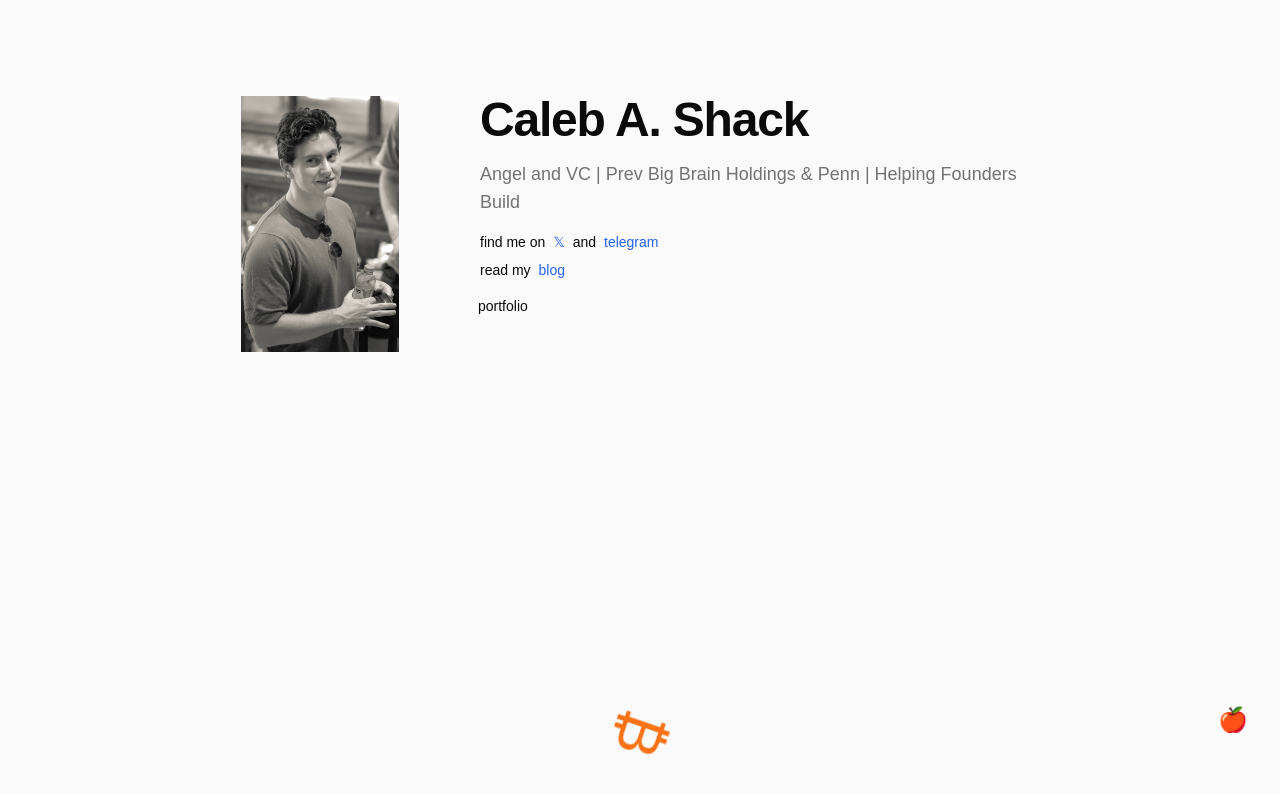
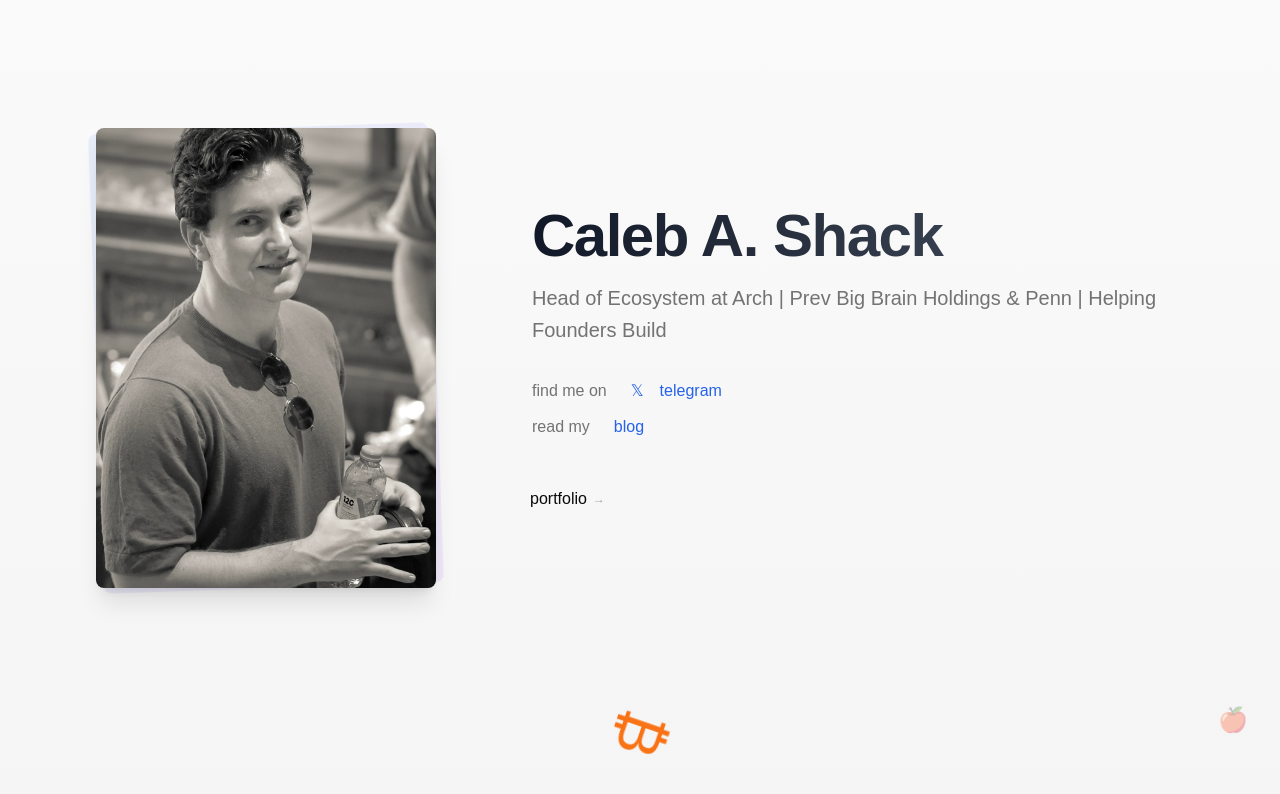
Before and after one commit to 0xShack/personal-website, a Next.js app: page / in a window 1280 px wide. Shown: the top 794 px of the page. Built offline with nearby package versions, Linux system fonts and the light colour scheme.

Commit message:
update style

```diff
--- a/src/app/page.tsx
+++ b/src/app/page.tsx
@@ -6,76 +6,81 @@ import { SnakeGameWrapper } from '@/components/snake/SnakeGameWrapper'
 
 export default function Home() {
   return (
-    <main className="min-h-screen bg-[#FAFAFA] dark:bg-[#0A0A0A]">
-      <div className="flex flex-col min-h-screen relative">
-        <div className="flex gap-16 max-w-4xl mx-auto pt-24 px-8">
-          {/* Profile Picture */}
-          <div className="w-48 h-64 relative flex-shrink-0">
+    <main className="min-h-screen bg-gradient-to-b from-[#FAFAFA] to-[#F5F5F5] dark:from-[#0A0A0A] dark:to-[#111111]">
+      <div className="flex flex-col min-h-screen relative max-w-6xl mx-auto">
+        {/* Hero Section */}
+        <div className="flex flex-col lg:flex-row gap-12 lg:gap-24 pt-32 px-8">
+          {/* Profile Picture Container */}
+          <div className="relative w-48 h-64 lg:w-[340px] lg:h-[460px] flex-shrink-0">
+            <div className="absolute inset-0 bg-gradient-to-br from-blue-500/10 to-purple-500/10 dark:from-blue-500/20 dark:to-purple-500/20 rounded-lg -rotate-2"></div>
             <Image
               src="/pfp.jpeg"
               alt="Caleb A. Shack"
               fill
-              className="object-contain rounded-sm"
+              className="object-cover rounded-lg shadow-xl hover:scale-[1.02] transition-transform duration-300"
               priority
             />
           </div>
 
-          {/* Text Content */}
+          {/* Content Section */}
+          <div className="flex flex-col justify-center space-y-8">
+            {/* Header */}
             <div className="space-y-4">
-            {/* Header */}
-            <h1 className="text-5xl font-semibold tracking-tight">
+              <h1 className="text-6xl font-bold tracking-tight bg-gradient-to-r from-gray-900 to-gray-600 dark:from-white dark:to-gray-200 bg-clip-text text-transparent">
                 Caleb A. Shack
               </h1>
-
-            {/* Bio */}
-            <p className="text-lg text-muted-foreground font-light">
-              Angel and VC | Prev Big Brain Holdings & Penn | Helping Founders Build
+              <p className="text-xl text-muted-foreground font-light leading-relaxed max-w-2xl">
+                Head of Ecosystem at Arch | Prev Big Brain Holdings & Penn | Helping Founders Build
               </p>
+            </div>
 
             {/* Social Links */}
-            <div className="space-y-2 text-sm font-light">
-              <div className="flex gap-2 items-center">
-                find me on
+            <div className="space-y-3 text-base font-light">
+              <div className="flex items-center gap-6">
+                <span className="text-muted-foreground">find me on</span>
+                <div className="flex gap-4">
                   <Link
                     href="https://twitter.com/firstc0in"
-                  className="text-blue-600 dark:text-blue-400 hover:underline"
+                    className="text-blue-600 dark:text-blue-400 hover:text-blue-700 dark:hover:text-blue-300 transition-colors"
                     target="_blank"
                   >
                     𝕏
                   </Link>
-                {' '}and{' '}
                   <Link
                     href="https://t.me/Shack0x"
-                  className="text-blue-600 dark:text-blue-400 hover:underline"
+                    className="text-blue-600 dark:text-blue-400 hover:text-blue-700 dark:hover:text-blue-300 transition-colors"
                     target="_blank"
                   >
                     telegram
                   </Link>
                 </div>
+              </div>
 
-              <div className="flex gap-2 items-center">
-                read my
+              <div className="flex items-center gap-6">
+                <span className="text-muted-foreground">read my</span>
                 <Link
                   href="https://curiousandcritical.com"
-                  className="text-blue-600 dark:text-blue-400 hover:underline"
+                  className="text-blue-600 dark:text-blue-400 hover:text-blue-700 dark:hover:text-blue-300 transition-colors"
                 >
                   blog
                 </Link>
               </div>
             </div>
 
-            {/* Private Investments */}
+            {/* Investments Section */}
+            <div className="pt-4">
               <InvestmentsList />
+            </div>
           </div>
         </div>
 
         {/* Footer Section */}
         <div className="fixed bottom-0 left-0 right-0 pb-12">
-          {/* Apple positioned on the right */}
-          <div className="absolute right-8 bottom-16">
+          {/* Snake Game - Hidden in plain sight */}
+          <div className="absolute right-8 bottom-16 opacity-30 hover:opacity-100 transition-opacity duration-300">
             <SnakeGameWrapper />
           </div>
-          {/* Bitcoin symbol remains centered */}
+          {/* Bitcoin symbol with enhanced styling */}
           <div className="flex justify-center">
             <BitcoinSymbol />
           </div>
--- a/src/components/investments-list.tsx
+++ b/src/components/investments-list.tsx
@@ -13,20 +13,30 @@ export function InvestmentsList() {
   return (
     <Accordion type="single" collapsible className="w-full">
       <AccordionItem value="investments" className="border-0">
-        <AccordionTrigger className="hover:underline [&[data-state=open]>svg]:hidden [&>svg]:hidden text-sm font-light py-0 -ml-[2px]">
-          portfolio
+        <AccordionTrigger className="hover:text-blue-600 dark:hover:text-blue-400 transition-colors [&[data-state=open]>svg]:hidden [&>svg]:hidden text-base font-light py-0 -ml-[2px] group flex items-center">
+          <span className="flex items-center gap-1.5">
+            portfolio
+            <span className="text-gray-400 dark:text-gray-600 group-hover:text-blue-600 dark:group-hover:text-blue-400 transition-colors text-xs">
+              →
+            </span>
+          </span>
         </AccordionTrigger>
         <AccordionContent>
-          <ul className="space-y-2.5 mt-2">
+          <ul className="grid grid-cols-1 md:grid-cols-2 gap-3 mt-4">
             {investments.investments.map((investment, index) => (
-              <li key={index} className="flex items-center text-sm">
-                <span className="mr-2 text-muted-foreground">•</span>
+              <li key={index} className="group">
                 <Link
                   href={investment.website}
-                  className="text-blue-600 dark:text-blue-400 hover:underline font-light"
+                  className="flex items-center gap-2 text-sm p-2 rounded-md transition-colors
+                    bg-gray-50 hover:bg-gray-100 dark:bg-gray-900/30 dark:hover:bg-gray-900/50"
                   target="_blank"
                 >
-                  {investment.name}
+                  <span className="text-gray-400 dark:text-gray-600 group-hover:text-blue-600 dark:group-hover:text-blue-400 transition-colors text-xs opacity-0 group-hover:opacity-100 transition-opacity">
+                    *
+                  </span>
+                  <span className="text-gray-800 dark:text-gray-200 font-light group-hover:text-blue-600 dark:group-hover:text-blue-400 transition-colors">
+                    {investment.name}
+                  </span>
                 </Link>
               </li>
             ))}
--- a/src/components/snake/SnakeGame.tsx
+++ b/src/components/snake/SnakeGame.tsx
@@ -48,7 +48,11 @@ export const SnakeGame: React.FC = () => {
           onClick={gameState.isGameOver ? startGame : togglePause}
           className={styles.button}
         >
-          {gameState.isGameOver ? 'Start New Game' : (isRunning ? 'Pause' : 'Resume')}
+          {gameState.isGameOver
+            ? 'Start New Game'
+            : (gameState.isFirstGame
+                ? 'Start'
+                : (isRunning ? 'Pause' : 'Resume'))}
         </button>
       </div>
     </div>
--- a/src/components/snake/types.ts
+++ b/src/components/snake/types.ts
@@ -11,4 +11,5 @@ export type GameState = {
   direction: Direction;
   isGameOver: boolean;
   score: number;
+  isFirstGame: boolean;
 };
--- a/src/components/snake/useGameLogic.ts
+++ b/src/components/snake/useGameLogic.ts
@@ -10,6 +10,7 @@ const createInitialState = (): GameState => ({
   direction: 'RIGHT',
   isGameOver: false,
   score: 0,
+  isFirstGame: true,
 });
 
 export const useGameLogic = () => {
@@ -78,7 +79,10 @@ export const useGameLogic = () => {
   }, [generateFood]);
 
   const startGame = useCallback(() => {
-    setGameState(createInitialState());
+    setGameState(prev => ({
+      ...createInitialState(),
+      isFirstGame: false,
+    }));
     setIsRunning(true);
     if (gameLoop.current) clearInterval(gameLoop.current);
     gameLoop.current = setInterval(moveSnake, INITIAL_SPEED);
```
Lines whose indentation alone changed are shown as unchanged.
